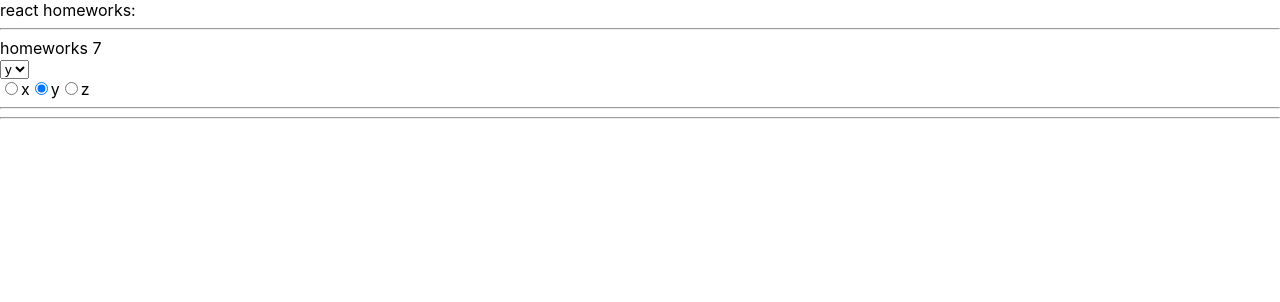
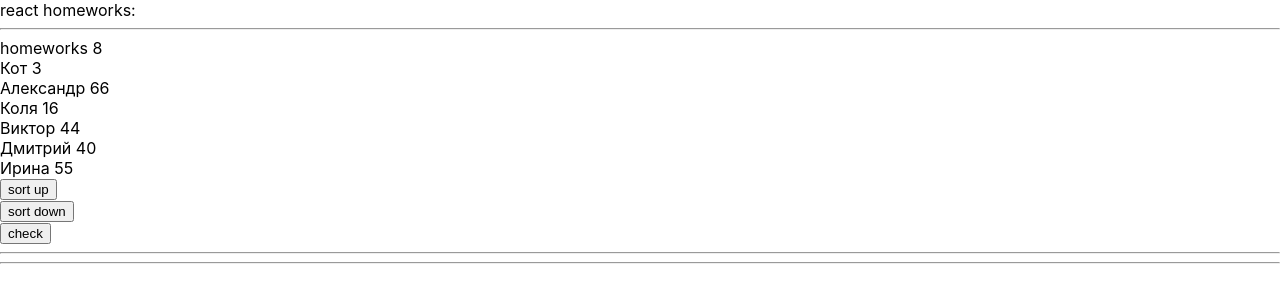
Before and after one commit to Syava7/TrainTasks, a React (Create React App) app: page / in a window 1280 px wide. Shown: the top 302 px of the page. Built offline with nearby package versions, Linux system fonts and the light colour scheme.

Commit message:
8 task is done

```diff
--- a/src/p1-main/m1-ui/u1-app/App.tsx
+++ b/src/p1-main/m1-ui/u1-app/App.tsx
@@ -7,6 +7,7 @@
 import HW5 from '../../../p2-homeworks/h5/HW5';
 import HW6 from '../../../p2-homeworks/h6/HW6';
 import HW7 from '../../../p2-homeworks/h7/HW7';
+import HW8 from '../../../p2-homeworks/h8/HW8';
 
 
 function App() {
@@ -19,7 +20,8 @@
       {/*<HW4/>*/}
       {/*<HW5/>*/}
       {/*<HW6/>*/}
-      <HW7/>
+      {/*<HW7/>*/}
+      <HW8/>
     </div>
   )
 }
--- a/src/p2-homeworks/h8/HW8.tsx
+++ b/src/p2-homeworks/h8/HW8.tsx
@@ -2,7 +2,11 @@
 import {homeWorkReducer} from './bll/homeWorkReducer'
 import SuperButton from '../h4/common/c2-SuperButton/SuperButton'
 
-// export type UserType =
+export type UserType = {
+  _id: number
+  name: string
+  age: number
+}
 
 const initialPeople = [
     {_id: 0, name: 'Кот', age: 3},
@@ -14,16 +18,18 @@
 ]
 
 function HW8() {
-    const [people, setPeople] = useState<any>(initialPeople) // need to fix any
+    const [people, setPeople] = useState<Array<UserType>>(initialPeople) // need to fix any
 
     // need to fix any
-    const finalPeople = people.map((p: any) => (
+    const finalPeople = people.map((p: UserType) => (
         <div key={p._id}>
-            some name, age
+          {p.name} {p.age}
         </div>
     ))
 
     const sortUp = () => setPeople(homeWorkReducer(initialPeople, {type: 'sort', payload: 'up'}))
+    const sortDown = () => setPeople(homeWorkReducer(initialPeople, {type: 'sort', payload: 'down'}))
+    const check = () => setPeople(homeWorkReducer(initialPeople, {type: 'check', payload: 18}))
 
     return (
         <div>
@@ -34,8 +40,8 @@
             {finalPeople}
 
             <div><SuperButton onClick={sortUp}>sort up</SuperButton></div>
-            <div>sort down</div>
-            check 18
+            <div><SuperButton onClick={sortDown}>sort down</SuperButton></div>
+            <div><SuperButton onClick={check}>check</SuperButton></div>
 
             <hr/>
             {/*для личного творчества, могу проверить*/}
--- a/src/p2-homeworks/h8/bll/homeWorkReducer.ts
+++ b/src/p2-homeworks/h8/bll/homeWorkReducer.ts
@@ -1,13 +1,35 @@
-export const homeWorkReducer = (state: any, action: any): any => { // need to fix any
-    switch (action.type) {
-        case 'sort': {
-            // need to fix
-            return state
+import {UserType} from '../HW8';
+
+
+type ActionType = {
+  type: 'sort'
+  payload: 'up' | 'down'
+} | {
+  type: 'check'
+  payload: number
+}
+
+export const homeWorkReducer = (state: Array<UserType>, action: ActionType): Array<UserType> => {
+  switch (action.type) {
+    case 'sort': {
+      let copyState = [...state].sort((a, b) => {
+        if (a.name > b.name) {
+          return 1
         }
-        case 'check': {
-            // need to fix
-            return state
+        else if (a.name < b.name) {
+          return -1
         }
-        default: return state
+        else {
+          return 0
+        }
+      })
+      return action.payload === 'up' ? copyState : copyState.reverse()
     }
+
+    case 'check': {
+      return state.filter(people => people.age > action.payload)
+    }
+    default:
+      return state
+  }
 }
```
Also changed, not shown: 1 other file (tests, documents, lock files or other folders).
